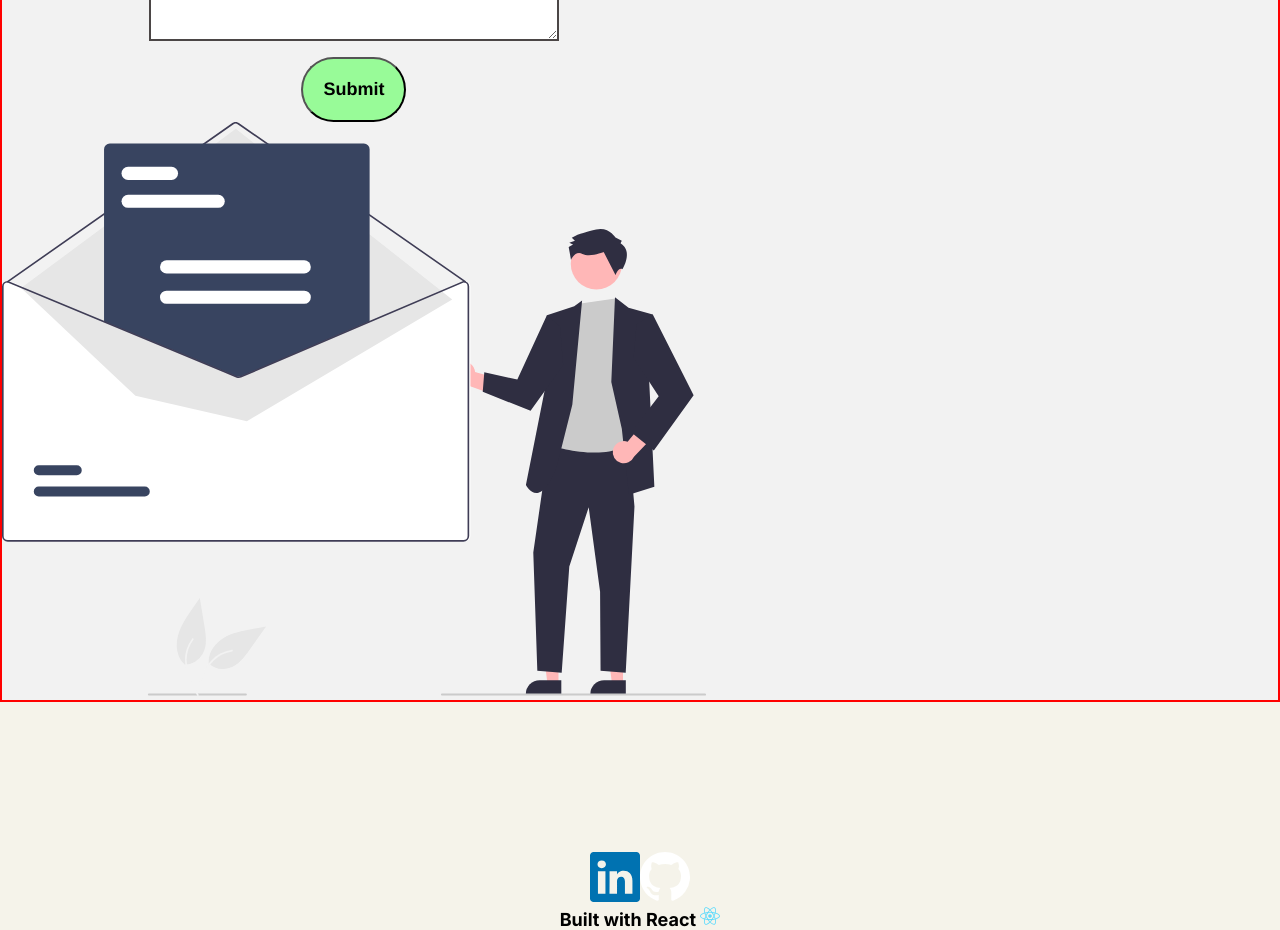
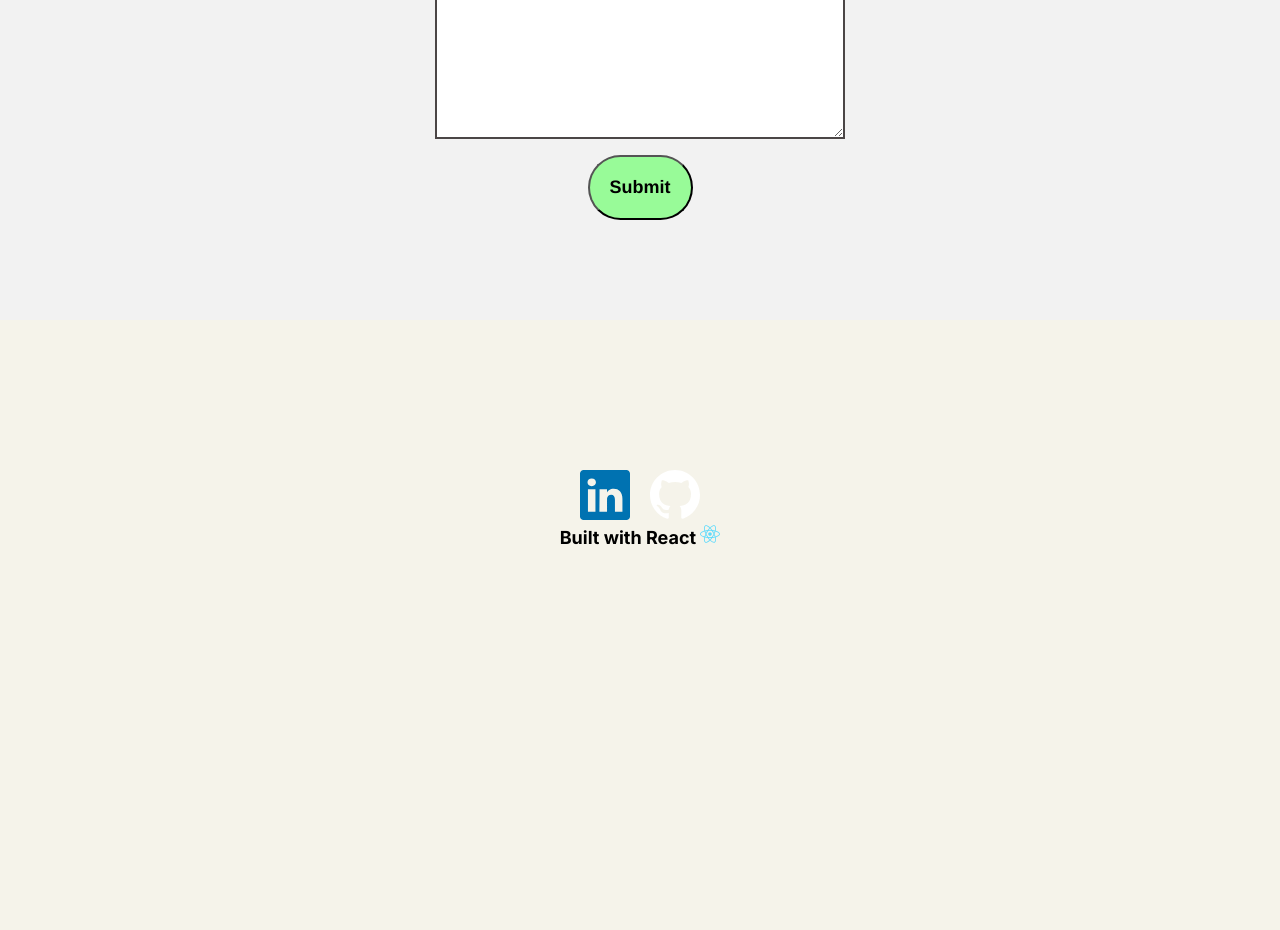
Before and after one commit to Charlesdigital/Portfolio_1, a React (Create React App) app: page / in a window 1280 px wide. Shown: the part 6740-7670 px from the top of the page. After the commit the page ends 7288 px from the top, so only its background shows below. Built offline with nearby package versions, Linux system fonts and the light colour scheme.

Commit message:
remove form image and center socials icon

```diff
--- a/src/components/Contactform/Contactform.css
+++ b/src/components/Contactform/Contactform.css
@@ -1,8 +1,8 @@
 .input-info {
   background-color: #f2f2f2;
-  border: 2px solid red;
   display: flex;
-  justify-content: space-between;
+  justify-content: center;
+  padding: 100px;
 
 
 }
@@ -37,10 +37,10 @@ textarea {
   transform: scale(1.1);
 }
 
-.contactContainer {
+/* .contactContainer {
   justify-content: center;
-  align-items: flex-end;
-}
+  align-items:center
+} */
 
 .bottom {
   font-weight: bold;
@@ -48,7 +48,9 @@ textarea {
 }
 
 .socials {
+  display: flex;
   justify-content: center;
+  gap: 20px;
 }
 
 .note {
--- a/src/components/Contactform/contactform.jsx
+++ b/src/components/Contactform/contactform.jsx
@@ -20,8 +20,8 @@ function contactform() {
         </div>
 
         <div className="input-info">
-              <div>
           <div className="formContainer">
+            <div>
             <label for="fname"></label>
             <input
               className="infield"
@@ -61,16 +61,17 @@ function contactform() {
               <input className="submit" type="submit" value="Submit"></input>
             </div>
             </div>
+            </div>
                   </div>
-            <div>
+            {/* <div>
             <img src={envelope} alt="Mail Icon" />
-            </div>
-          </div>
+            </div> */}
         </div>
       </form>
 
       <div className="bottom">
         <div className="socials">
+          <div>
           <a
             href="https://www.linkedin.com/in/charles-easton1/"
             className="social"
@@ -79,6 +80,9 @@ function contactform() {
           >
             <BsLinkedin size={50} color="#0072b1" />
           </a>
+          </div>
+          <div>
+
           <a
             href="https://github.com/Charlesdigital"
             className="social"
@@ -87,6 +91,8 @@ function contactform() {
           >
             <BsGithub size={50} color="white" />
           </a>
+          </div>
+
         </div>
         Built with React <FaReact size={20} color="#61DBFB" />
       </div>
```
